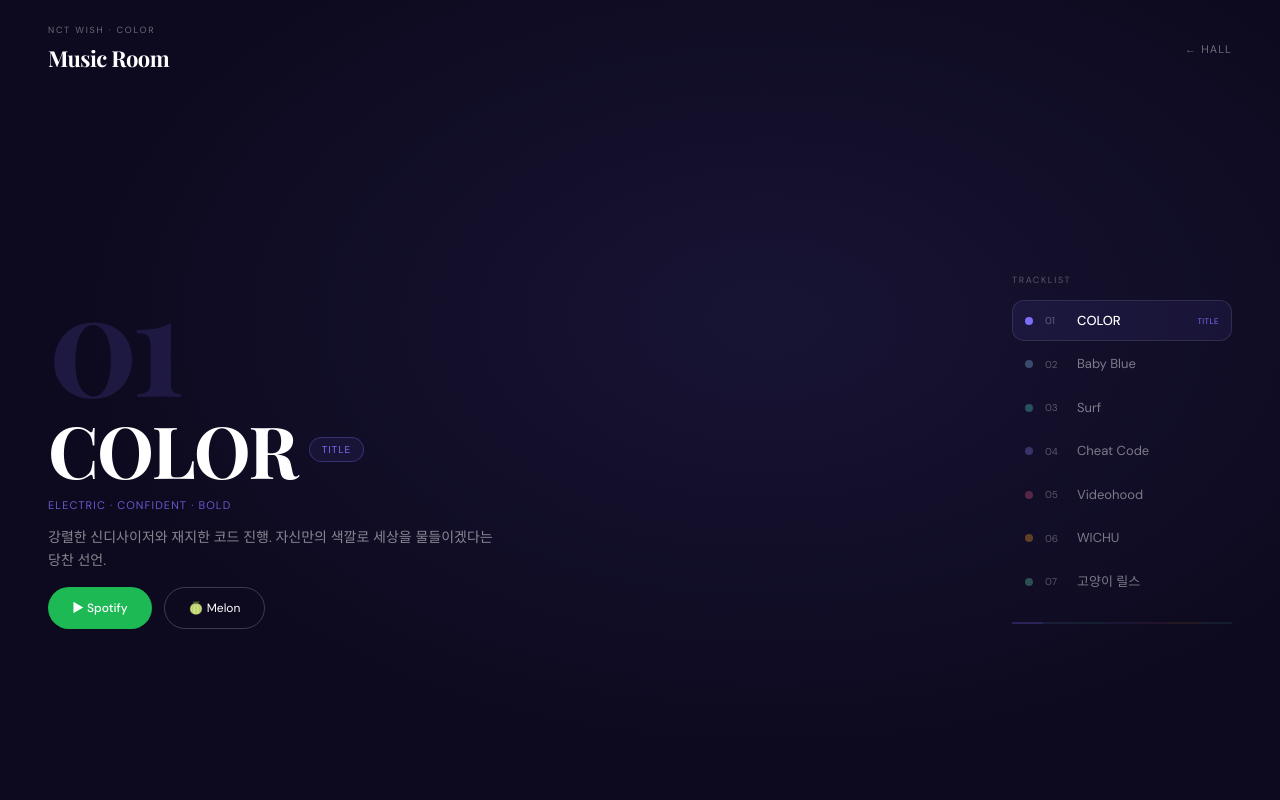
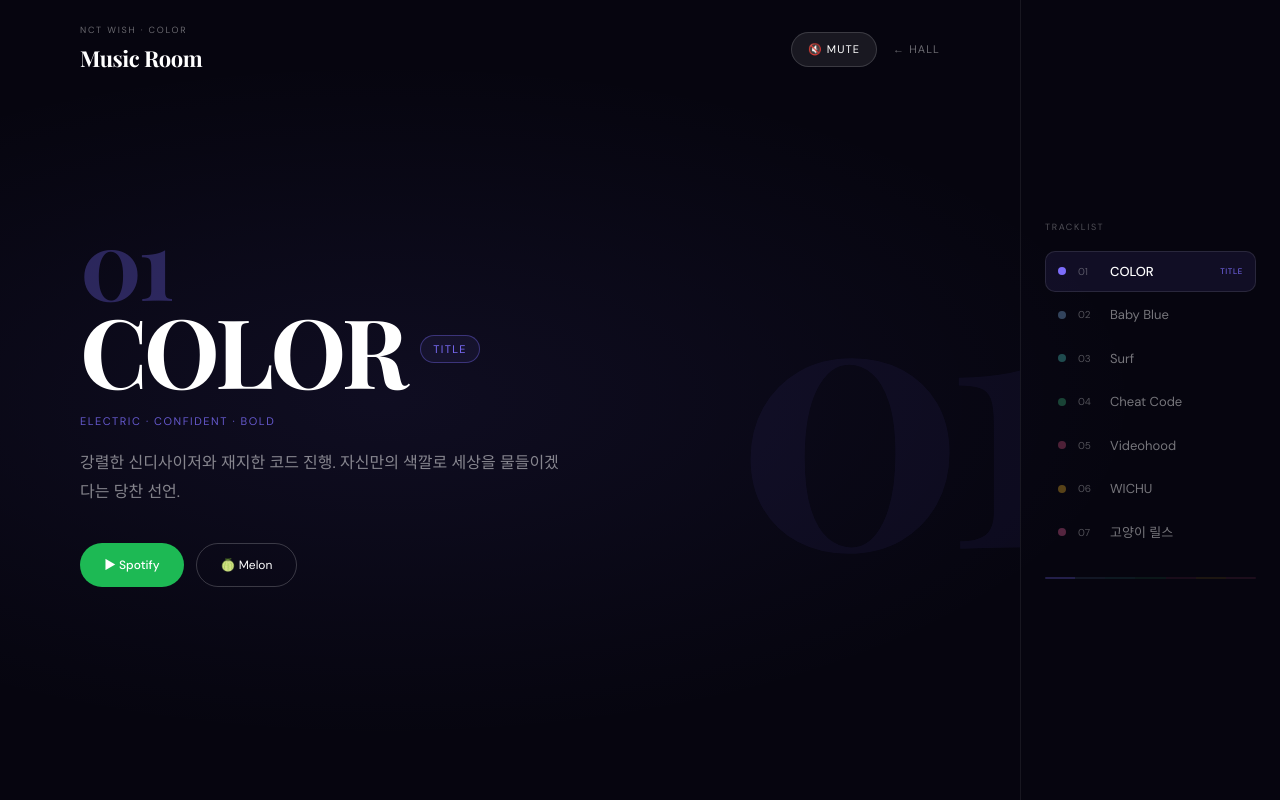
Before and after one commit to himmel37/color-popup, a Next.js app: page /musicroom in a window 1280 px wide. Built offline with nearby package versions, Linux system fonts and the light colour scheme; a web font is replaced by a local one.

Commit message:
feat: redesign music room with scroll-snap layout, YouTube background autoplay, and tracklist sidebar

```diff
--- a/src/app/globals.css
+++ b/src/app/globals.css
@@ -25,3 +25,11 @@ body {
   font-family: var(--font-dm-sans);
   overflow-x: hidden;
 }
+
+.hide-scrollbar::-webkit-scrollbar {
+  display: none;
+}
+.hide-scrollbar {
+  -ms-overflow-style: none;
+  scrollbar-width: none;
+}
--- a/src/app/musicroom/page.tsx
+++ b/src/app/musicroom/page.tsx
@@ -1,6 +1,6 @@
 "use client";
 
-import { useState } from "react";
+import { useState, useEffect, useRef } from "react";
 import { useRouter } from "next/navigation";
 
 const TRACKS = [
@@ -12,8 +12,9 @@ const TRACKS = [
     bg: "#0d0a1f",
     desc: "강렬한 신디사이저와 재지한 코드 진행. 자신만의 색깔로 세상을 물들이겠다는 당찬 선언.",
     mood: "Electric · Confident · Bold",
-    spotify: "https://open.spotify.com/track/",
+    spotify: "https://open.spotify.com/track/7BRP4zawz4T1PhAdj2Nr4Z",
     melon: "https://www.melon.com/",
+    youtube: "28dAfmIAlCo",
   },
   {
     num: "02",
@@ -23,8 +24,9 @@ const TRACKS = [
     bg: "#080f1a",
     desc: "하늘빛처럼 맑고 청량한 곡. 설레는 감정을 파란 하늘에 담아낸다.",
     mood: "Dreamy · Soft · Fresh",
-    spotify: "https://open.spotify.com/track/",
+    spotify: "https://open.spotify.com/track/5Vhv7grrhFyhTYkXKrNo67",
     melon: "https://www.melon.com/",
+    youtube: "FBr4hA9L90s",
   },
   {
     num: "03",
@@ -34,242 +36,582 @@ const TRACKS = [
     bg: "#08181a",
     desc: "파도를 타듯 자유롭게. 여름의 에너지가 물결치는 업템포 트랙.",
     mood: "Free · Energetic · Summer",
-    spotify: "https://open.spotify.com/track/",
+    spotify: "https://open.spotify.com/track/0ONXDvqXoLojpLSRr2npja",
     melon: "https://www.melon.com/",
+    youtube: "1pyO6oNmACs",
   },
   {
     num: "04",
     title: "Cheat Code",
     type: "",
-    color: "#7f77dd",
-    bg: "#0d0b1a",
+    color: "#3db87a",
+    bg: "#081a10",
     desc: "게임 같은 인생에서 나만의 치트키. 몽환적이고 중독적인 멜로디.",
     mood: "Mysterious · Addictive · Cool",
-    spotify: "https://open.spotify.com/track/",
+    spotify: "https://open.spotify.com/track/0dE5yWQgpEMBtEiLqsKbL2",
     melon: "https://www.melon.com/",
+    youtube: "4VvbSmlcGxo",
   },
   {
     num: "05",
     title: "Videohood",
     type: "",
     color: "#d4537e",
-    bg: "#1a080f",
+    bg: "#1a0808",
     desc: "비디오 속 세계처럼 아련하고 감성적인 미드템포 곡.",
     mood: "Nostalgic · Emotional · Cinematic",
-    spotify: "https://open.spotify.com/track/",
+    spotify: "https://open.spotify.com/track/348MxMVyHYOKA4XrHJEQAk",
     melon: "https://www.melon.com/",
+    youtube: "5cIo87AEbeY",
   },
   {
     num: "06",
     title: "WICHU",
     type: "",
-    color: "#ef9f27",
-    bg: "#1a1008",
+    color: "#f0b429",
+    bg: "#1a1208",
     desc: "위츄! 밝고 귀여운 에너지가 넘치는 곡. 함께하고 싶은 마음을 담았다.",
     mood: "Playful · Bright · Sweet",
-    spotify: "https://open.spotify.com/track/",
+    spotify: "https://open.spotify.com/track/37bG7biGfYaLebbXIuQbxK",
     melon: "https://www.melon.com/",
+    youtube: "BKJlyleaaqM",
   },
   {
     num: "07",
     title: "고양이 릴스",
     type: "",
-    color: "#5dcaa5",
+    color: "#e8609a",
     bg: "#081a12",
     desc: "귀여운 고양이처럼 사랑스럽고 중독적인 마지막 트랙.",
     mood: "Cute · Addictive · Cozy",
-    spotify: "https://open.spotify.com/track/",
+    spotify: "https://open.spotify.com/track/2lQVBSfjBVCvI245h4oJNi",
     melon: "https://www.melon.com/",
+    youtube: "ya_LLqsH92s",
   },
 ];
 
 type Track = (typeof TRACKS)[0];
 
-export default function MusicRoomPage() {
-  const router = useRouter();
-  const [selected, setSelected] = useState<Track>(TRACKS[0]);
-  const [transitioning, setTransitioning] = useState(false);
-
-  function selectTrack(track: Track) {
-    if (track.title === selected.title) return;
-    setTransitioning(true);
-    setTimeout(() => {
-      setSelected(track);
-      setTransitioning(false);
-    }, 300);
+declare global {
+  interface Window {
+    // eslint-disable-next-line @typescript-eslint/no-explicit-any
+    YT: any;
+    onYouTubeIframeAPIReady: () => void;
+  }
 }
 
+function TrackSection({
+  track,
+  onVisible,
+}: {
+  track: Track;
+  onVisible: (track: Track) => void;
+}) {
+  const ref = useRef<HTMLDivElement>(null);
+  const [visible, setVisible] = useState(false);
+
+  useEffect(() => {
+    const observer = new IntersectionObserver(
+      ([entry]) => {
+        if (entry.isIntersecting) {
+          setVisible(true);
+          onVisible(track);
+        } else setVisible(false);
+      },
+      { threshold: 0.6 },
+    );
+    if (ref.current) observer.observe(ref.current);
+    return () => observer.disconnect();
+  }, [track, onVisible]);
+
   return (
-    <main
-      className="relative h-screen flex flex-col overflow-hidden transition-colors duration-500"
-      style={{ background: selected.bg }}
-    >
-      {/* 글로우 */}
-      <div
-        className="absolute inset-0 pointer-events-none transition-all duration-500"
+    <section
+      ref={ref}
       style={{
-          background: `radial-gradient(ellipse at 60% 40%, ${selected.color}18 0%, transparent 65%)`,
-        }}
-      />
-
-      {/* 헤더 */}
-      <header className="relative z-10 flex items-center justify-between px-6 py-5 md:px-12 md:py-6 shrink-0">
-        <div>
-          <p className="text-[9px] tracking-[0.2em] uppercase text-white/40 mb-1">
-            NCT WISH · COLOR
-          </p>
-          <h1
-            className="text-[22px] font-bold text-white tracking-tight"
-            style={{ fontFamily: "var(--font-playfair)" }}
-          >
-            Music Room
-          </h1>
-        </div>
-        <button
-          onClick={() => router.push("/hall")}
-          className="text-[11px] tracking-widest uppercase text-white/40 hover:text-white/70 transition-colors bg-transparent border-none cursor-pointer"
-        >
-          ← Hall
-        </button>
-      </header>
-
-      {/* 바디 */}
-      <div
-        className="relative z-10"
-        style={{
-          height: "calc(100vh - 76px)",
+        height: "100vh",
         display: "flex",
-          flexDirection: "row",
         alignItems: "center",
-          justifyContent: "center",
-          gap: "48px",
-          padding: "0 48px",
+        padding: "0 80px",
+        position: "relative",
         overflow: "hidden",
       }}
     >
-        {/* 트랙 디테일 */}
+      {/* 배경 트랙 넘버 */}
       <div
-          className="flex flex-col min-w-0 gap-3"
         style={{
-            flex: 1,
-            alignSelf: "center",
-            opacity: transitioning ? 0 : 1,
-            transform: transitioning ? "translateY(12px)" : "translateY(0)",
-            transition: "opacity 0.3s, transform 0.3s",
+          position: "absolute",
+          right: -40,
+          top: "50%",
+          transform: "translateY(-50%)",
+          fontFamily: "var(--font-playfair)",
+          fontSize: "clamp(180px, 28vw, 360px)",
+          fontWeight: 700,
+          color: track.color,
+          opacity: visible ? 0.06 : 0,
+          transition: "opacity 1s ease",
+          letterSpacing: "-0.06em",
+          lineHeight: 1,
+          userSelect: "none",
+          pointerEvents: "none",
         }}
       >
-          {/* 큰 번호 */}
+        {track.num}
+      </div>
+
+      {/* 콘텐츠 */}
+      <div style={{ position: "relative", zIndex: 1, maxWidth: 600 }}>
         <p
-            className="text-[clamp(72px,12vw,140px)] font-bold leading-none tracking-tighter -mb-2"
           style={{
             fontFamily: "var(--font-playfair)",
-              color: selected.color,
-              opacity: 0.15,
+            fontSize: "clamp(48px, 8vw, 96px)",
+            fontWeight: 700,
+            color: track.color,
+            lineHeight: 1,
+            opacity: visible ? 0.3 : 0,
+            transform: visible ? "translateY(0)" : "translateY(20px)",
+            transition: "opacity 0.7s ease, transform 0.7s ease",
+            marginBottom: -8,
+            letterSpacing: "-0.04em",
           }}
         >
-            {selected.num}
+          {track.num}
         </p>
 
-          {/* 타이틀 + 뱃지 */}
-          <div className="flex items-center gap-3">
-            <h2
-              className="text-[clamp(36px,6vw,72px)] font-bold text-white leading-none tracking-tight"
-              style={{ fontFamily: "var(--font-playfair)" }}
-            >
-              {selected.title}
-            </h2>
-            {selected.type && (
-              <span
-                className="text-[10px] tracking-widest uppercase px-3 py-1 rounded-full whitespace-nowrap"
+        <div
           style={{
-                  color: selected.color,
-                  border: `0.5px solid ${selected.color}50`,
-                  background: `${selected.color}15`,
+            display: "flex",
+            alignItems: "center",
+            gap: 16,
+            marginBottom: 16,
+            opacity: visible ? 1 : 0,
+            transform: visible ? "translateY(0)" : "translateY(24px)",
+            transition: "opacity 0.7s ease 0.1s, transform 0.7s ease 0.1s",
           }}
         >
-                {selected.type}
+          <h2
+            style={{
+              fontFamily: "var(--font-playfair)",
+              fontSize: "clamp(48px, 8vw, 96px)",
+              fontWeight: 700,
+              color: "#fff",
+              letterSpacing: "-0.04em",
+              lineHeight: 1,
+            }}
+          >
+            {track.title}
+          </h2>
+          {track.type && (
+            <span
+              style={{
+                fontSize: 11,
+                letterSpacing: "0.12em",
+                textTransform: "uppercase",
+                color: track.color,
+                border: `0.5px solid ${track.color}60`,
+                padding: "5px 12px",
+                borderRadius: 100,
+                background: `${track.color}12`,
+                whiteSpace: "nowrap",
+              }}
+            >
+              {track.type}
             </span>
           )}
         </div>
 
-          {/* Mood */}
         <p
-            className="text-[11px] tracking-widest uppercase"
-            style={{ color: selected.color, opacity: 0.8 }}
+          style={{
+            fontSize: 11,
+            letterSpacing: "0.14em",
+            textTransform: "uppercase",
+            color: track.color,
+            opacity: visible ? 0.8 : 0,
+            transform: visible ? "translateY(0)" : "translateY(20px)",
+            transition: "opacity 0.7s ease 0.2s, transform 0.7s ease 0.2s",
+            marginBottom: 20,
+          }}
         >
-            {selected.mood}
+          {track.mood}
         </p>
 
-          {/* 설명 */}
-          <p className="text-sm text-white/50 leading-relaxed max-w-md">
-            {selected.desc}
+        <p
+          style={{
+            fontSize: 16,
+            color: "rgba(255,255,255,0.5)",
+            lineHeight: 1.8,
+            maxWidth: 480,
+            marginBottom: 36,
+            opacity: visible ? 1 : 0,
+            transform: visible ? "translateY(0)" : "translateY(20px)",
+            transition: "opacity 0.7s ease 0.3s, transform 0.7s ease 0.3s",
+          }}
+        >
+          {track.desc}
         </p>
 
-          {/* 버튼 */}
-          <div className="flex gap-3 mt-1">
+        <div
+          style={{
+            display: "flex",
+            gap: 12,
+            flexWrap: "wrap",
+            opacity: visible ? 1 : 0,
+            transform: visible ? "translateY(0)" : "translateY(20px)",
+            transition: "opacity 0.7s ease 0.4s, transform 0.7s ease 0.4s",
+          }}
+        >
           <button
-              onClick={() => window.open(selected.spotify, "_blank")}
-              className="flex items-center gap-2 bg-[#1DB954] text-white text-xs font-medium px-6 py-3 rounded-full cursor-pointer border-none hover:opacity-90 transition-opacity"
+            onClick={() => window.open(track.spotify, "_blank")}
+            style={{
+              display: "inline-flex",
+              alignItems: "center",
+              gap: 8,
+              background: "#1DB954",
+              color: "#fff",
+              border: "none",
+              padding: "12px 24px",
+              borderRadius: 100,
+              fontSize: 12,
+              fontWeight: 500,
+              cursor: "pointer",
+            }}
           >
             ▶ Spotify
           </button>
           <button
-              onClick={() => window.open(selected.melon, "_blank")}
-              className="flex items-center gap-2 text-white text-xs px-6 py-3 rounded-full cursor-pointer hover:bg-white/10 transition-colors"
+            onClick={() => window.open(track.melon, "_blank")}
             style={{
+              display: "inline-flex",
+              alignItems: "center",
+              gap: 8,
               background: "transparent",
+              color: "#fff",
               border: "0.5px solid rgba(255,255,255,0.2)",
+              padding: "12px 24px",
+              borderRadius: 100,
+              fontSize: 12,
+              cursor: "pointer",
             }}
           >
             🍈 Melon
           </button>
         </div>
       </div>
+    </section>
+  );
+}
 
-        {/* 트랙리스트 */}
+export default function MusicRoomPage() {
+  const router = useRouter();
+  const [activeTrack, setActiveTrack] = useState<Track>(TRACKS[0]);
+  const [muted, setMuted] = useState(false);
+  const [playerReady, setPlayerReady] = useState(false);
+  const playerRef = useRef<ReturnType<Window["YT"]["Player"]> | null>(null);
+  const containerRef = useRef<HTMLDivElement>(null);
+  const currentVideoId = useRef<string>("");
+
+  // YouTube IFrame API 로드
+  useEffect(() => {
+    if (window.YT?.Player) {
+      queueMicrotask(() => setPlayerReady(true));
+      return;
+    }
+    const tag = document.createElement("script");
+    tag.src = "https://www.youtube.com/iframe_api";
+    document.head.appendChild(tag);
+    window.onYouTubeIframeAPIReady = () => setPlayerReady(true);
+  }, []);
+
+  // 트랙 바뀌면 영상 교체 (재생 유지)
+  useEffect(() => {
+    if (!playerReady || !activeTrack.youtube) return;
+    if (!playerRef.current) {
+      playerRef.current = new window.YT.Player("yt-player", {
+        videoId: activeTrack.youtube,
+        playerVars: {
+          autoplay: 1,
+          controls: 0,
+          loop: 1,
+          playlist: activeTrack.youtube,
+          mute: 0,
+          rel: 0,
+          modestbranding: 1,
+        },
+        events: {
+          onReady: (e: {
+            target: {
+              setVolume: (v: number) => void;
+              mute: () => void;
+              unMute: () => void;
+            };
+          }) => {
+            currentVideoId.current = activeTrack.youtube;
+            e.target.setVolume(80);
+          },
+        },
+      });
+    } else if (currentVideoId.current !== activeTrack.youtube) {
+      playerRef.current.loadVideoById({
+        videoId: activeTrack.youtube,
+        suggestedQuality: "hd720",
+      });
+      currentVideoId.current = activeTrack.youtube;
+      if (muted) playerRef.current.mute();
+      else playerRef.current.unMute();
+    }
+  }, [playerReady, activeTrack]);
+
+  // 소리만 토글 — 재생 유지
+  const toggleMute = () => {
+    if (!playerRef.current) return;
+    if (muted) {
+      playerRef.current.unMute();
+      setMuted(false);
+    } else {
+      playerRef.current.mute();
+      setMuted(true);
+    }
+  };
+
+  const scrollToTrack = (index: number) => {
+    containerRef.current?.scrollTo({
+      top: index * window.innerHeight,
+      behavior: "smooth",
+    });
+  };
+
+  return (
+    <div style={{ position: "fixed", inset: 0, display: "flex" }}>
+      {/* 배경색 */}
       <div
-          className="w-full md:w-[220px] shrink-0 flex flex-col justify-center pb-4 md:pb-0"
-          style={{ alignSelf: "center" }}
+        style={{
+          position: "absolute",
+          inset: 0,
+          background: activeTrack.bg,
+          transition: "background 0.8s ease",
+          zIndex: 0,
+        }}
+      />
+
+      {/* YouTube 전체 배경 — IFrame API */}
+      <div
+        style={{
+          position: "absolute",
+          inset: 0,
+          zIndex: 1,
+          pointerEvents: "none",
+          overflow: "hidden",
+        }}
       >
-          <p className="text-[9px] tracking-[0.18em] uppercase text-white/30 mb-3">
+        <div
+          id="yt-player"
+          style={{
+            position: "absolute",
+            top: "50%",
+            left: "50%",
+            transform: "translate(-50%, -50%)",
+            width: "177.78vh",
+            height: "100vh",
+            minWidth: "100%",
+            minHeight: "56.25vw",
+          }}
+        />
+        <div
+          style={{
+            position: "absolute",
+            inset: 0,
+            background: "rgba(0,0,0,0.52)",
+          }}
+        />
+      </div>
+
+      {/* 글로우 */}
+      <div
+        style={{
+          position: "absolute",
+          inset: 0,
+          pointerEvents: "none",
+          zIndex: 2,
+          background: `radial-gradient(ellipse at 30% 50%, ${activeTrack.color}14 0%, transparent 60%)`,
+          transition: "background 0.8s ease",
+        }}
+      />
+
+      {/* 스크롤 컨테이너 */}
+      <div
+        ref={containerRef}
+        className="hide-scrollbar"
+        style={{
+          position: "relative",
+          zIndex: 3,
+          flex: 1,
+          overflowY: "scroll",
+          scrollSnapType: "y mandatory",
+        }}
+      >
+        {/* 헤더 */}
+        <header
+          style={{
+            position: "fixed",
+            top: 0,
+            left: 0,
+            right: 260,
+            zIndex: 100,
+            display: "flex",
+            alignItems: "center",
+            justifyContent: "space-between",
+            padding: "24px 80px",
+          }}
+        >
+          <div>
+            <p
+              style={{
+                fontSize: 9,
+                letterSpacing: "0.2em",
+                textTransform: "uppercase",
+                color: "rgba(255,255,255,0.4)",
+                marginBottom: 4,
+              }}
+            >
+              NCT WISH · COLOR
+            </p>
+            <h1
+              style={{
+                fontFamily: "var(--font-playfair)",
+                fontSize: 22,
+                fontWeight: 700,
+                color: "#fff",
+                letterSpacing: "-0.02em",
+              }}
+            >
+              Music Room
+            </h1>
+          </div>
+          <div style={{ display: "flex", alignItems: "center", gap: 16 }}>
+            <button
+              onClick={toggleMute}
+              style={{
+                background: "rgba(255,255,255,0.08)",
+                border: "0.5px solid rgba(255,255,255,0.15)",
+                color: "#fff",
+                fontSize: 11,
+                letterSpacing: "0.1em",
+                textTransform: "uppercase",
+                cursor: "pointer",
+                padding: "8px 16px",
+                borderRadius: 100,
+              }}
+            >
+              {muted ? "🔊 Sound On" : "🔇 Mute"}
+            </button>
+            <button
+              onClick={() => router.push("/hall")}
+              style={{
+                background: "none",
+                border: "none",
+                color: "rgba(255,255,255,0.4)",
+                fontSize: 11,
+                letterSpacing: "0.1em",
+                textTransform: "uppercase",
+                cursor: "pointer",
+              }}
+            >
+              ← Hall
+            </button>
+          </div>
+        </header>
+
+        {TRACKS.map((track, i) => (
+          <div key={track.num} style={{ scrollSnapAlign: "start" }}>
+            <TrackSection track={track} onVisible={setActiveTrack} />
+          </div>
+        ))}
+      </div>
+
+      {/* 오른쪽 트랙리스트 */}
+      <div
+        style={{
+          position: "relative",
+          zIndex: 10,
+          width: 260,
+          borderLeft: "0.5px solid rgba(255,255,255,0.07)",
+          display: "flex",
+          flexDirection: "column",
+          justifyContent: "center",
+          padding: "0 24px",
+        }}
+      >
+        <p
+          style={{
+            fontSize: 9,
+            letterSpacing: "0.18em",
+            textTransform: "uppercase",
+            color: "rgba(255,255,255,0.3)",
+            marginBottom: 16,
+          }}
+        >
           Tracklist
         </p>
-          <div className="flex flex-col gap-0.5">
-            {TRACKS.map((track) => {
-              const isActive = selected.title === track.title;
+        <div style={{ display: "flex", flexDirection: "column", gap: 2 }}>
+          {TRACKS.map((track, i) => {
+            const isActive = activeTrack.title === track.title;
             return (
               <button
                 key={track.num}
-                  onClick={() => selectTrack(track)}
-                  className="flex items-center gap-3 px-3 py-2.5 rounded-xl text-left w-full transition-colors cursor-pointer border-none"
+                onClick={() => scrollToTrack(i)}
                 style={{
-                    background: isActive ? `${track.color}15` : "transparent",
+                  display: "flex",
+                  alignItems: "center",
+                  gap: 12,
+                  padding: "10px 12px",
+                  borderRadius: 10,
                   border: `0.5px solid ${isActive ? "rgba(255,255,255,0.1)" : "transparent"}`,
+                  background: isActive ? `${track.color}18` : "transparent",
+                  cursor: "pointer",
+                  textAlign: "left",
+                  width: "100%",
+                  transition: "background 0.3s",
                 }}
               >
                 <div
-                    className="w-2 h-2 rounded-full shrink-0"
                   style={{
+                    width: 8,
+                    height: 8,
+                    borderRadius: "50%",
                     background: track.color,
+                    flexShrink: 0,
                     opacity: isActive ? 1 : 0.35,
+                    transition: "opacity 0.3s",
                   }}
                 />
-                  <span className="text-[10px] text-white/30 w-5 shrink-0">
+                <span
+                  style={{
+                    fontSize: 10,
+                    color: "rgba(255,255,255,0.3)",
+                    width: 20,
+                    flexShrink: 0,
+                  }}
+                >
                   {track.num}
                 </span>
                 <span
-                    className="text-[13px] flex-1"
                   style={{
+                    fontSize: 13,
                     color: isActive ? "#fff" : "rgba(255,255,255,0.45)",
                     fontWeight: isActive ? 500 : 400,
+                    flex: 1,
+                    transition: "color 0.3s",
                   }}
                 >
                   {track.title}
                 </span>
                 {track.type && (
                   <span
-                      className="text-[8px] tracking-wider uppercase"
-                      style={{ color: track.color }}
+                    style={{
+                      fontSize: 8,
+                      letterSpacing: "0.08em",
+                      textTransform: "uppercase",
+                      color: track.color,
+                    }}
                   >
                     {track.type}
                   </span>
@@ -278,23 +620,32 @@ export default function MusicRoomPage() {
             );
           })}
         </div>
-
-          {/* 컬러 바 */}
-          <div className="flex h-0.5 rounded-sm overflow-hidden mt-5 opacity-25">
-            {TRACKS.map((t) => (
+        <div
+          style={{
+            display: "flex",
+            height: 2,
+            borderRadius: 1,
+            overflow: "hidden",
+            opacity: 0.25,
+            marginTop: 24,
+          }}
+        >
+          {TRACKS.map((t, i) => (
             <button
               key={t.num}
-                onClick={() => selectTrack(t)}
-                className="flex-1 border-none cursor-pointer transition-opacity"
+              onClick={() => scrollToTrack(i)}
               style={{
+                flex: 1,
+                border: "none",
                 background: t.color,
-                  opacity: selected.title === t.title ? 1 : 0.4,
+                cursor: "pointer",
+                opacity: activeTrack.title === t.title ? 1 : 0.4,
+                transition: "opacity 0.3s",
               }}
             />
           ))}
         </div>
       </div>
     </div>
-    </main>
   );
 }
```
Lines whose indentation alone changed are shown as unchanged.
